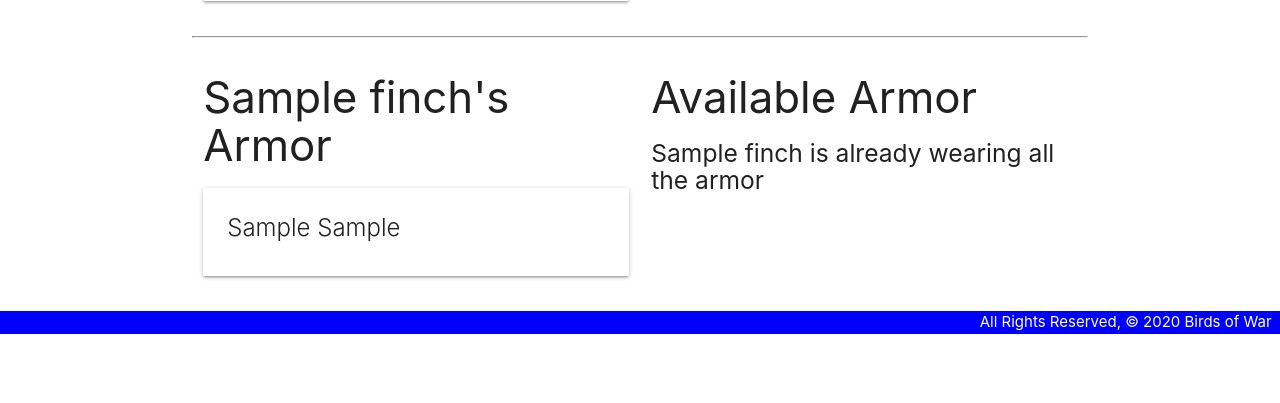
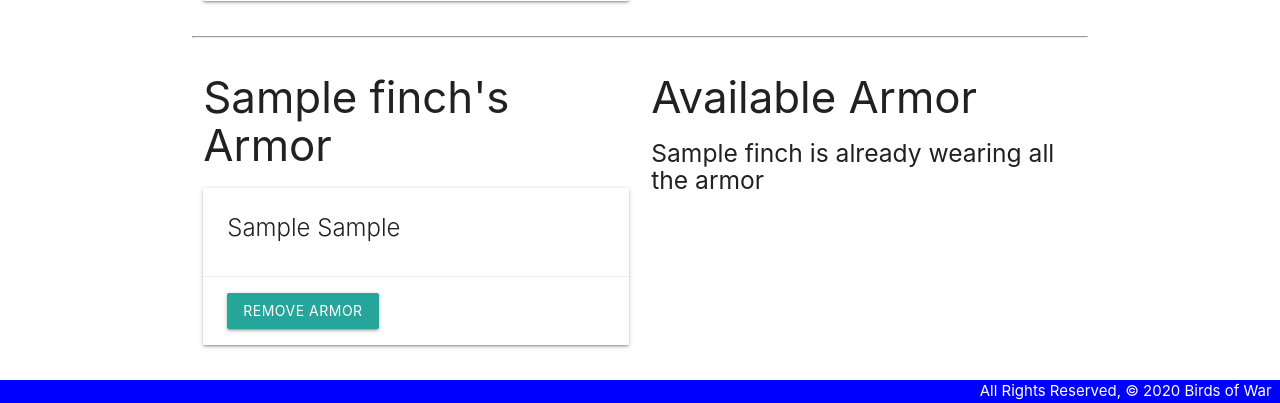
Before and after one commit to Ryan-Finch/Birds_of_War, a Django app: page /finches/1/ in a window 1280 px wide. Shown: the part 931-1334 px from the top of the page. Before the commit the page ends 1265 px from the top, so only its background shows below. Run offline with Django 3.2, Linux system fonts and the light colour scheme; tables that the repository leaves empty hold one stand-in row (values such as "Sample post").

Commit message:
Fixed remove armor

```diff
--- a/main_app/templates/finches/detail.html
+++ b/main_app/templates/finches/detail.html
@@ -80,6 +80,12 @@
             {{armor.material}} {{armor.style}}
           </span>
         </div>
+        <div class="card-action">
+          <form action="{%url 'remove_armor' finch.id armor.id%}">
+            {%csrf_token%}
+            <button class="btn" type="submit">Remove Armor</button>
+          </form>
+        </div>
       </div>
         {%endfor%}
       {%else%}
--- a/main_app/urls.py
+++ b/main_app/urls.py
@@ -11,6 +11,7 @@ urlpatterns=[
     path('finches/<int:pk>/delete/', views.FinchDelete.as_view(), name='finch_delete'),
     path('finches/<int:finch_id>/add_feeding/', views.add_sighting, name ='add_sighting'),
     path('finches/<int:finch_id>/<int:armor_id>/', views.assoc_armor, name='assoc_armor'),
+    path('finches/<int:finch_id>/<int:armor_id>/remove', views.remove_armor, name='remove_armor'),
     path('finches/<int:finch_id>/add_photo/', views.add_photo, name='add_photo'),
     path('armor/', views.ArmorList.as_view(), name='armor_list'),
     path('armor/create/', views.ArmorCreate.as_view(), name='armor_form'),
--- a/main_app/views.py
+++ b/main_app/views.py
@@ -15,7 +15,7 @@ import boto3
 S3_BASE_URL = 'https://s3-us-east-2.amazonaws.com/'
 BUCKET = 'catcollector02'
 
-class FinchCreate(CreateView):
+class FinchCreate(LoginRequiredMixin, CreateView):
     model = Finch
     fields = ['name', 'species', 'description', 'age']
 
@@ -23,11 +23,11 @@ class FinchCreate(CreateView):
         form.instance.user= self.request.user
         return super().form_valid(form)
 
-class FinchUpdate(UpdateView):
+class FinchUpdate(LoginRequiredMixin,UpdateView):
     model = Finch
     fields = ['species','description','age']
 
-class FinchDelete(DeleteView):
+class FinchDelete(LoginRequiredMixin,DeleteView):
     model = Finch
     success_url = '/finches/'
 
@@ -91,23 +91,29 @@ def finches_detail(request, finch_id):
 def assoc_armor(request, finch_id, armor_id):
     Finch.objects.get(id=finch_id).armor.add(armor_id)
     return redirect('detail', finch_id=finch_id)
+
+
+def remove_armor(request, finch_id, armor_id):
+    Finch.objects.get(id=finch_id).armor.remove(armor_id)
+    return redirect('detail', finch_id=finch_id)
+
 # Class for Armor
 
-class ArmorCreate(CreateView):
+class ArmorCreate(LoginRequiredMixin,CreateView):
     model = Armor
     fields = '__all__'
 
-class ArmorList(ListView):
+class ArmorList(LoginRequiredMixin,ListView):
     model = Armor
 
 
-class ArmorDetail(DetailView):
+class ArmorDetail(LoginRequiredMixin,DetailView):
     model = Armor
 
-class ArmorUpdate(UpdateView):
+class ArmorUpdate(LoginRequiredMixin,UpdateView):
     model = Armor
     fields = ['style', 'material']
 
-class ArmorDelete(DeleteView):
+class ArmorDelete(LoginRequiredMixin,DeleteView):
     model = Armor
     success_url = '/armor/'
```
